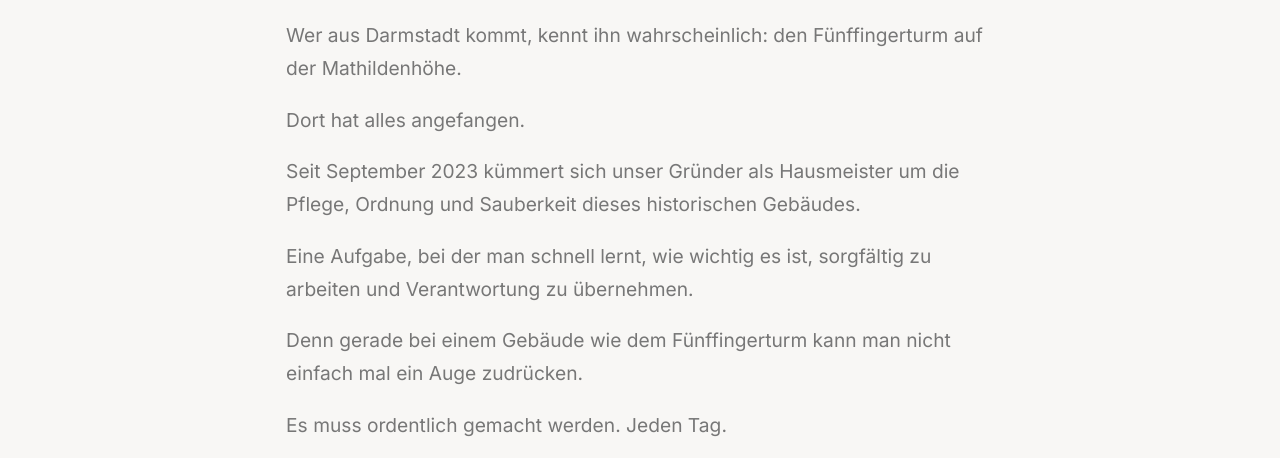
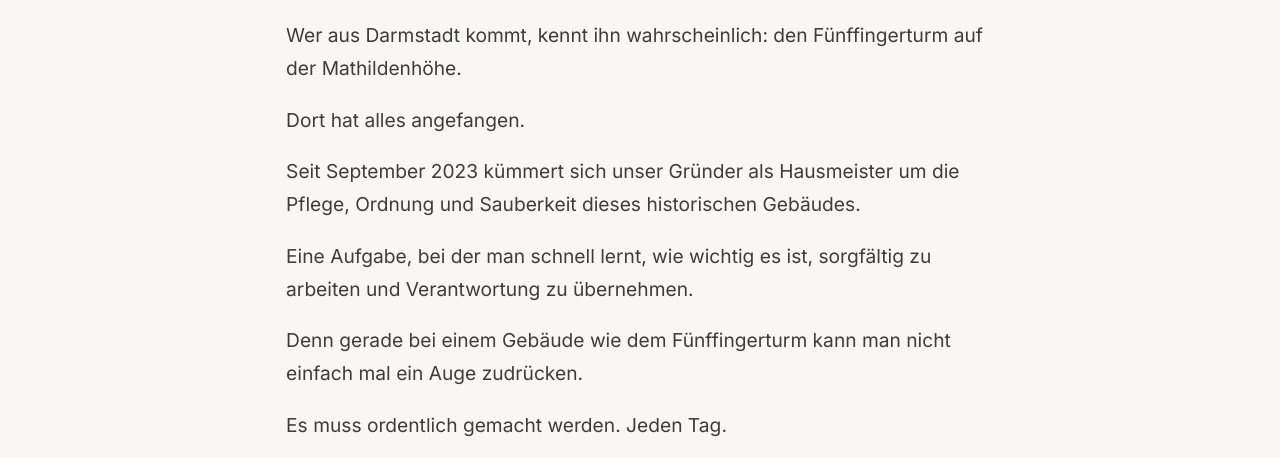
Before and after one commit to NaiFuse/mosag, an Astro site: page /ueber-uns in a window 1280 px wide. Shown: the part 619-1077 px from the top of the page. Built offline with nearby package versions, Linux system fonts and the light colour scheme; Astro itself is replaced by a stand-in of ours.

Commit message:
Über uns: darker body text for better contrast
Co-Authored-By: Claude Opus 5.5 <noreply@anthropic.com>

```diff
--- a/src/styles/global.css
+++ b/src/styles/global.css
@@ -311,7 +311,7 @@ form .btn { justify-self: start; }
 .article-inner { max-width: 800px; }
 .article h1 { font-size: clamp(50px, 7vw, 100px); line-height: 1.05; margin-bottom: clamp(64px, 9vw, 140px); }
 .article h2 { font-size: clamp(28px, 3.2vw, 44px); margin-bottom: clamp(24px, 3vw, 40px); }
-.article p { font-size: clamp(18px, 1.5vw, 21px); line-height: 1.7; color: var(--color-secondary); margin: 0 0 1em; }
+.article p { font-size: clamp(18px, 1.5vw, 21px); line-height: 1.7; color: #3D3D3D; margin: 0 0 1em; }
 .article p strong { color: var(--color-text); font-weight: 600; }
 .article-punch { margin-top: 1.6em !important; }
 .article-punch strong { font-size: clamp(22px, 2.2vw, 30px); line-height: 1.35; color: var(--color-primary) !important; }
```
